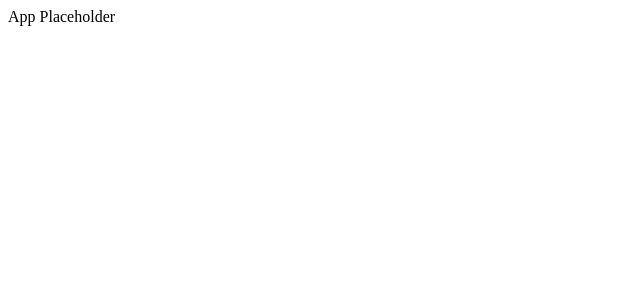
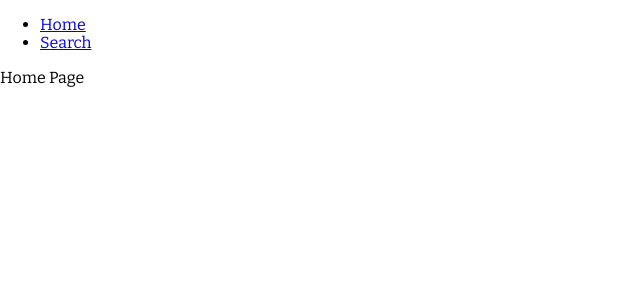
Before and after one commit to profydev/reddit-timer-bahobab, a React (Create React App) app: page / in a window 1280 px wide. Shown: the top 300 px of the page, without its empty margins (0-640 px from the left). Built offline with nearby package versions, Linux system fonts and the light colour scheme.

Commit message:
first commit for app skeleton tasks

```diff
--- a/package.json
+++ b/package.json
@@ -6,8 +6,11 @@
     "@testing-library/jest-dom": "^5.11.0",
     "@testing-library/react": "^11.2.2",
     "@testing-library/user-event": "^12.0.11",
+    "normalize.css": "^8.0.1",
     "react": "^17.0.1",
     "react-dom": "^17.0.1",
+    "react-router": "^5.2.0",
+    "react-router-dom": "^5.2.0",
     "react-scripts": "^4.0.1"
   },
   "scripts": {
--- a/public/index.html
+++ b/public/index.html
@@ -24,6 +24,9 @@
       work correctly both with client-side routing and a non-root public URL.
       Learn how to configure a non-root public URL by running `npm run build`.
     -->
+    <link rel="preconnect" href="https://fonts.googleapis.com">
+<link rel="preconnect" href="https://fonts.gstatic.com" crossorigin>
+<link href="https://fonts.googleapis.com/css2?family=Bitter:wght@400;500;700&display=swap" rel="stylesheet">
     <title>React App</title>
   </head>
   <body>
--- a/src/App.js
+++ b/src/App.js
@@ -1,10 +1,36 @@
 import React from 'react';
+import {
+  BrowserRouter as Router, Route, Link, Switch,
+} from 'react-router-dom';
 
 function App() {
   return (
-    <div>
-      App Placeholder
-    </div>
+    <Router>
+      <nav>
+        <ul>
+          <li><Link to="/">Home</Link></li>
+          <li><Link to="/search">Search</Link></li>
+        </ul>
+      </nav>
+
+      <Switch>
+        <Route path="/search"><Search /></Route>
+        <Route path="/"><Home /></Route>
+      </Switch>
+      <div />
+    </Router>
+  );
+}
+
+function Home() {
+  return (
+    <div>Home Page</div>
+  );
+}
+
+function Search() {
+  return (
+    <div>Search Page</div>
   );
 }
 
--- /dev/null
+++ b/src/index.css
@@ -0,0 +1,3 @@
+body {
+  font-family: 'Bitter', Montserat;
+}
--- a/src/index.js
+++ b/src/index.js
@@ -2,5 +2,8 @@ import React from 'react';
 import ReactDOM from 'react-dom';
 import App from './App';
 
+import 'normalize.css';
+import './index.css';
+
 // eslint-disable-next-line react/jsx-filename-extension
 ReactDOM.render(<App />, document.getElementById('root'));
```
Also changed, not shown: 1 other file (tests, documents, lock files or other folders).
